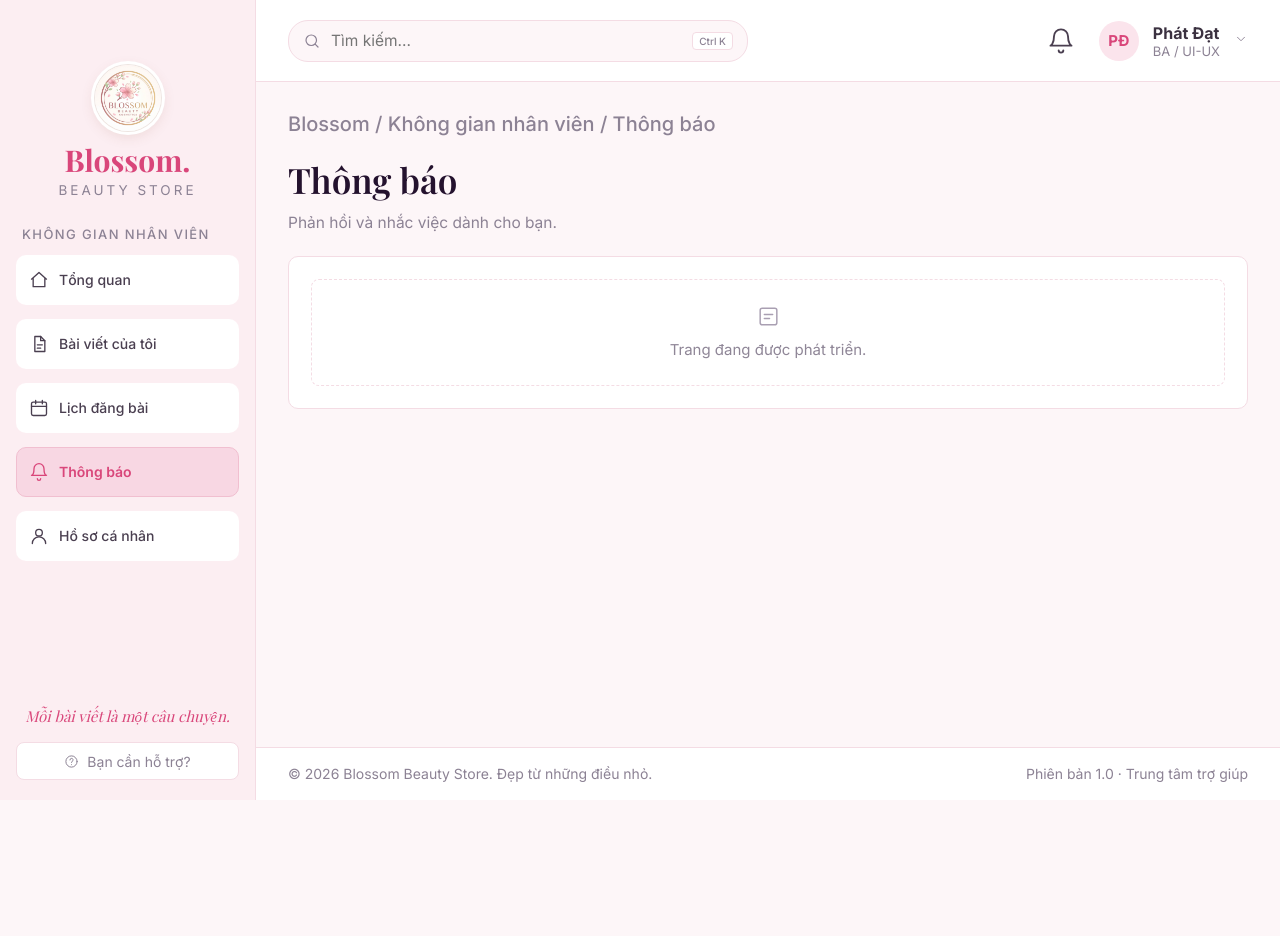
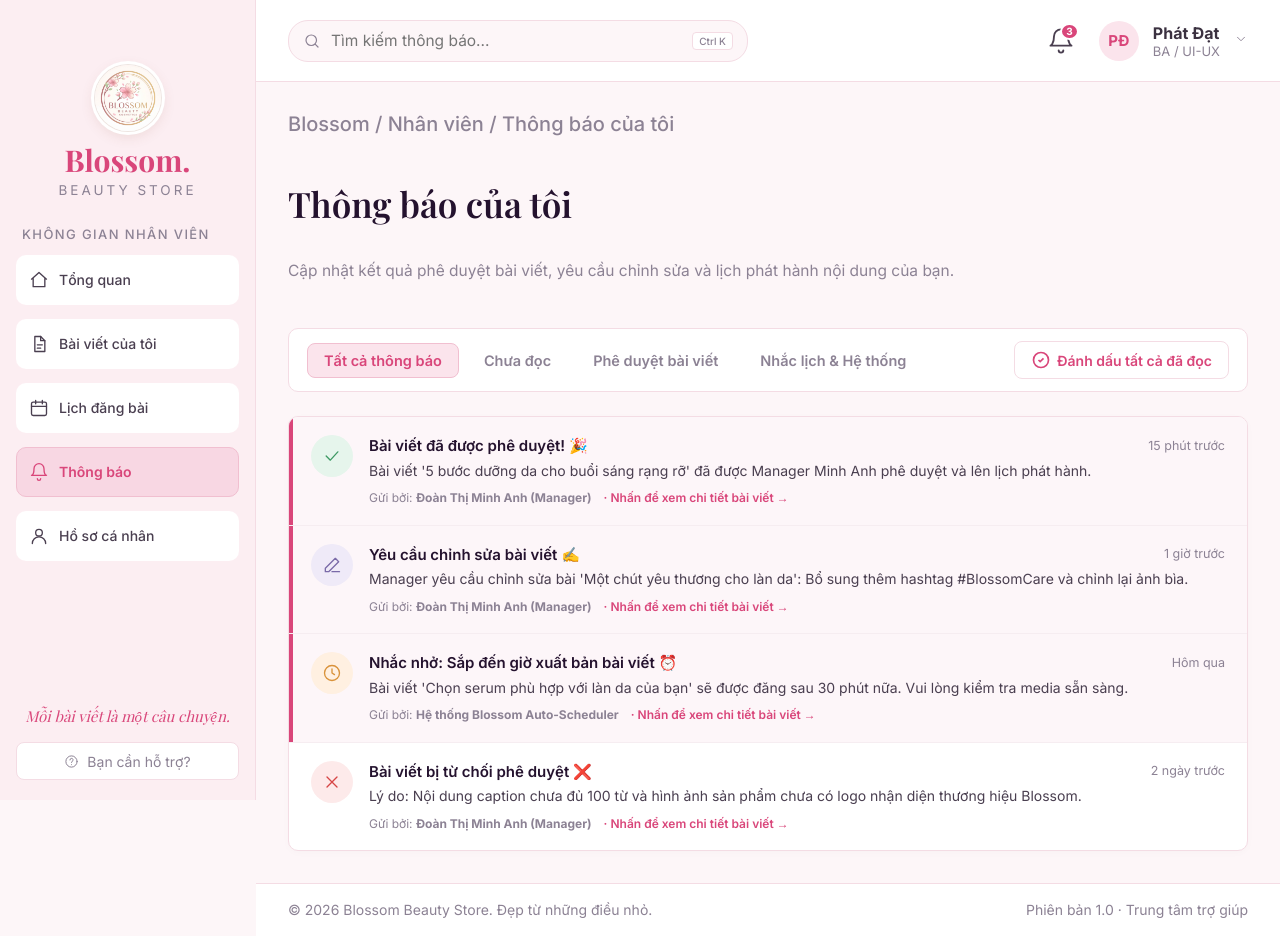
Before and after one commit to BlossomBeauty-Nhom7-Rikkeilap2/Frontend, a plain HTML site: page pages/staff/notifications.html in a window 1280 px wide. Before the commit the page ends 800 px from the top, so only its background shows below. Drawn offline with nearby package versions, Linux system fonts and the light colour scheme; a web font is replaced by a local one.

Commit message:
feat(T06A668): hoàn thiện UI Notification Bell, Trung tâm thông báo & Modal chi tiết với Sao chép Caption và Tải xuống Media

```diff
--- /dev/null
+++ b/css/notifications.css
@@ -0,0 +1,311 @@
+/* ==========================================================
+   BLOSSOM BEAUTY STORE – Notification Center & Modal (FR-12 / T06A668)
+   Đồng bộ 100% với Design System: common.css, layout.css, components.css
+   ========================================================== */
+
+.notif-workspace {
+    display: flex;
+    flex-direction: column;
+    gap: 24px;
+}
+
+/* ---------- 1. ACTION BAR & TABS ---------- */
+.notif-bar {
+    display: flex;
+    align-items: center;
+    justify-content: space-between;
+    gap: 16px;
+    flex-wrap: wrap;
+    background: #fff;
+    border: 1px solid var(--pink-line, #f4dce4);
+    border-radius: var(--radius, 10px);
+    padding: 12px 18px;
+}
+
+.notif-tabs {
+    display: flex;
+    gap: 8px;
+}
+
+.notif-tab-btn {
+    display: inline-flex;
+    align-items: center;
+    gap: 8px;
+    padding: 8px 16px;
+    border: 1px solid transparent;
+    border-radius: 8px;
+    background: transparent;
+    font-size: 14.5px;
+    font-weight: 600;
+    color: var(--muted, #8c8294);
+    cursor: pointer;
+    transition: all .2s;
+}
+
+.notif-tab-btn:hover {
+    color: var(--pink, #d9467a);
+    background: var(--pink-bg, #fdf6f8);
+}
+
+.notif-tab-btn.active {
+    background: var(--pink-soft, #fbe4ec);
+    color: var(--pink, #d9467a);
+    border-color: var(--pink-border, #f1bfd0);
+}
+
+.notif-actions {
+    display: flex;
+    align-items: center;
+    gap: 12px;
+}
+
+.btn-mark-all {
+    display: inline-flex;
+    align-items: center;
+    gap: 6px;
+    height: 38px;
+    padding: 0 16px;
+    border-radius: 8px;
+    background: #fff;
+    border: 1px solid var(--pink-line, #f4dce4);
+    font-size: 14px;
+    font-weight: 600;
+    color: var(--pink, #d9467a);
+    cursor: pointer;
+    transition: all .2s;
+}
+
+.btn-mark-all:hover {
+    background: var(--pink-soft, #fbe4ec);
+}
+
+/* ---------- 2. NOTIFICATION LIST ---------- */
+.notif-list-card {
+    background: #fff;
+    border: 1px solid var(--pink-line, #f4dce4);
+    border-radius: var(--radius, 10px);
+    overflow: hidden;
+    box-shadow: 0 2px 8px rgba(0, 0, 0, .02);
+}
+
+.notif-item {
+    display: flex;
+    align-items: flex-start;
+    gap: 16px;
+    padding: 18px 22px;
+    border-bottom: 1px solid #f6edf1;
+    cursor: pointer;
+    transition: background .2s;
+    position: relative;
+}
+
+.notif-item:last-child {
+    border-bottom: none;
+}
+
+.notif-item:hover {
+    background: #fff9fb;
+}
+
+.notif-item.unread {
+    background: #fdf6f9;
+}
+
+.notif-item.unread::before {
+    content: '';
+    position: absolute;
+    left: 0;
+    top: 0;
+    bottom: 0;
+    width: 4px;
+    background: var(--pink, #d9467a);
+}
+
+.notif-icon-box {
+    width: 42px;
+    height: 42px;
+    border-radius: 50%;
+    display: flex;
+    align-items: center;
+    justify-content: center;
+    flex: none;
+}
+
+.notif-icon-box.approved  { background: var(--green-bg, #e6f5ec);  color: var(--green, #3f9a65); }
+.notif-icon-box.revision  { background: var(--purple-bg, #efeaf8); color: var(--purple, #7a6aa8); }
+.notif-icon-box.rejected  { background: var(--red-bg, #fdeaea);    color: var(--red, #d64545); }
+.notif-icon-box.reminder  { background: var(--orange-bg, #fff0e1); color: var(--orange, #d9923a); }
+.notif-icon-box.submitted { background: var(--pink-soft, #fbe4ec); color: var(--pink, #d9467a); }
+.notif-icon-box.system    { background: #edf2f7; color: #4a5568; }
+
+.notif-content {
+    flex: 1;
+    display: flex;
+    flex-direction: column;
+    gap: 4px;
+}
+
+.notif-title-row {
+    display: flex;
+    align-items: center;
+    justify-content: space-between;
+    gap: 12px;
+}
+
+.notif-title {
+    font-size: 15px;
+    font-weight: 600;
+    color: var(--text-strong, #24122e);
+}
+
+.notif-time {
+    font-size: 12.5px;
+    color: var(--muted, #8c8294);
+    white-space: nowrap;
+}
+
+.notif-msg {
+    font-size: 14px;
+    color: var(--text-2, #4a3f50);
+    line-height: 1.45;
+}
+
+.notif-meta {
+    display: flex;
+    align-items: center;
+    gap: 12px;
+    margin-top: 4px;
+    font-size: 12px;
+    color: var(--muted, #8c8294);
+}
+
+/* ---------- 3. POST DETAIL MODAL (FR-12 CORE) ---------- */
+.modal--lg,
+.modal:has(.post-detail-modal-grid) {
+    max-width: 860px !important;
+}
+
+.post-detail-modal-grid {
+    display: grid;
+    grid-template-columns: 280px 1fr;
+    gap: 24px;
+    align-items: start;
+}
+
+.detail-media-pane {
+    display: flex;
+    flex-direction: column;
+    gap: 12px;
+    background: #fdf8fa;
+    border: 1px solid var(--pink-line, #f4dce4);
+    border-radius: 10px;
+    padding: 12px;
+}
+
+.detail-media-preview-img {
+    width: 100%;
+    height: 260px;
+    object-fit: cover;
+    border-radius: 8px;
+    background: #e2e8f0;
+}
+
+.btn-download-media {
+    display: inline-flex;
+    align-items: center;
+    justify-content: center;
+    gap: 8px;
+    width: 100%;
+    height: 40px;
+    background: #fff;
+    border: 1px solid var(--pink, #d9467a);
+    border-radius: 8px;
+    color: var(--pink, #d9467a);
+    font-size: 14px;
+    font-weight: 600;
+    cursor: pointer;
+    transition: all .2s;
+}
+
+.btn-download-media:hover {
+    background: var(--pink, #d9467a);
+    color: #fff;
+}
+
+.detail-content-pane {
+    display: flex;
+    flex-direction: column;
+    gap: 16px;
+}
+
+.detail-header-meta {
+    display: flex;
+    align-items: center;
+    justify-content: space-between;
+    gap: 12px;
+    flex-wrap: wrap;
+}
+
+.btn-copy-caption {
+    display: inline-flex;
+    align-items: center;
+    gap: 6px;
+    padding: 6px 12px;
+    background: #fff;
+    border: 1px solid var(--pink-border, #f1bfd0);
+    border-radius: 6px;
+    color: var(--pink, #d9467a);
+    font-size: 13px;
+    font-weight: 600;
+    cursor: pointer;
+    transition: all .2s;
+}
+
+.btn-copy-caption:hover {
+    background: var(--pink-soft, #fbe4ec);
+}
+
+.btn-copy-caption.copied {
+    background: var(--green-bg, #e6f5ec);
+    color: var(--green, #3f9a65);
+    border-color: var(--green-bd, #c6e6d2);
+}
+
+.caption-box {
+    background: #faf7f8;
+    border: 1px solid var(--pink-line, #f4dce4);
+    border-radius: 8px;
+    padding: 14px;
+    font-size: 14px;
+    line-height: 1.6;
+    color: var(--text, #3b3140);
+    max-height: 200px;
+    overflow-y: auto;
+    white-space: pre-wrap;
+}
+
+/* TOPBAR BELL BADGE */
+.bell-badge {
+    position: absolute;
+    top: -4px;
+    right: -4px;
+    background: var(--pink, #d9467a);
+    color: #fff;
+    font-size: 10px;
+    font-weight: 700;
+    min-width: 17px;
+    height: 17px;
+    border-radius: 50%;
+    display: flex;
+    align-items: center;
+    justify-content: center;
+    padding: 0 4px;
+    border: 2px solid #fff;
+}
+
+/* RESPONSIVE */
+@media (max-width: 768px) {
+    .post-detail-modal-grid {
+        grid-template-columns: 1fr;
+    }
+}
--- /dev/null
+++ b/js/notifications-page.js
@@ -0,0 +1,157 @@
+/* ==========================================================
+   BLOSSOM BEAUTY STORE – NOTIFICATIONS PAGE LOGIC (FR-12 / T06A668)
+   Danh sách thông báo, tab lọc, đánh dấu is_read, mở Post Detail Modal
+   ========================================================== */
+
+(function () {
+    "use strict";
+
+    let activeTab = "ALL"; // 'ALL' | 'UNREAD' | 'APPROVAL' | 'SYSTEM'
+
+    function formatRelative(isoStr) {
+        if (!isoStr) return "Vừa xong";
+        try {
+            const d = new Date(isoStr);
+            const now = new Date();
+            const diffMin = Math.round((now - d) / 60000);
+            if (diffMin < 1) return "Vừa xong";
+            if (diffMin < 60) return diffMin + " phút trước";
+            const diffHours = Math.round(diffMin / 60);
+            if (diffHours < 24) return diffHours + " giờ trước";
+            return d.toLocaleDateString("vi-VN");
+        } catch (e) {
+            return isoStr;
+        }
+    }
+
+    function getFilteredList() {
+        if (!window.NotificationsStore) return [];
+        const all = window.NotificationsStore.getNotifications();
+        const role = (window.Auth && window.Auth.getRole()) || "MANAGER";
+
+        return all.filter(function (n) {
+            // Role filter
+            if (n.recipientRole && n.recipientRole !== role && n.recipientRole !== "ALL") {
+                return false;
+            }
+
+            if (activeTab === "UNREAD") return !n.is_read;
+            if (activeTab === "APPROVAL") return n.type === "approved" || n.type === "rejected" || n.type === "revision" || n.type === "submitted";
+            if (activeTab === "SYSTEM") return n.type === "system" || n.type === "reminder" || n.type === "published";
+            return true;
+        });
+    }
+
+    function renderNotifications() {
+        const container = document.getElementById("notifListContainer");
+        if (!container) return;
+
+        const list = getFilteredList();
+
+        if (!list.length) {
+            container.innerHTML =
+                '<div style="text-align:center;padding:56px 20px;color:var(--muted);">' +
+                    UI.icon("bell") +
+                    '<div style="font-size:15px;margin-top:8px;">Không có thông báo nào trong danh mục này.</div>' +
+                '</div>';
+            return;
+        }
+
+        container.innerHTML = list.map(function (n) {
+            let iconBoxClass = "system";
+            let iconSvg = UI.icon("bell");
+
+            if (n.type === "approved") {
+                iconBoxClass = "approved";
+                iconSvg = UI.icon("tick");
+            } else if (n.type === "revision") {
+                iconBoxClass = "revision";
+                iconSvg = UI.icon("edit");
+            } else if (n.type === "rejected") {
+                iconBoxClass = "rejected";
+                iconSvg = UI.icon("close");
+            } else if (n.type === "reminder") {
+                iconBoxClass = "reminder";
+                iconSvg = UI.icon("clock");
+            } else if (n.type === "submitted") {
+                iconBoxClass = "submitted";
+                iconSvg = UI.icon("clipboard");
+            }
+
+            const unreadClass = n.is_read ? "" : " unread";
+            const timeText = n.time_relative || formatRelative(n.time);
+
+            return (
+                '<div class="notif-item' + unreadClass + '" data-notif-id="' + n.id + '" data-post-id="' + (n.postId || '') + '">' +
+                    '<div class="notif-icon-box ' + iconBoxClass + '">' + iconSvg + '</div>' +
+                    '<div class="notif-content">' +
+                        '<div class="notif-title-row">' +
+                            '<span class="notif-title">' + UI.esc(n.title) + '</span>' +
+                            '<span class="notif-time">' + UI.esc(timeText) + '</span>' +
+                        '</div>' +
+                        '<p class="notif-msg">' + UI.esc(n.message) + '</p>' +
+                        '<div class="notif-meta">' +
+                            '<span>Gửi bởi: <b>' + UI.esc(n.author || "Hệ thống Blossom") + '</b></span>' +
+                            (n.postId ? '<span style="color:var(--pink);font-weight:600;">· Nhấn để xem chi tiết bài viết →</span>' : '') +
+                        '</div>' +
+                    '</div>' +
+                '</div>'
+            );
+        }).join("");
+    }
+
+    function bindEvents() {
+        // Tab switching
+        document.querySelectorAll("[data-notif-tab]").forEach(function (btn) {
+            btn.addEventListener("click", function () {
+                activeTab = btn.dataset.notifTab;
+                document.querySelectorAll("[data-notif-tab]").forEach(function (b) {
+                    b.classList.toggle("active", b === btn);
+                });
+                renderNotifications();
+            });
+        });
+
+        // Mark all as read
+        const markAllBtn = document.getElementById("btnMarkAllRead");
+        if (markAllBtn) {
+            markAllBtn.addEventListener("click", function () {
+                if (window.NotificationsStore) {
+                    window.NotificationsStore.markAllAsRead();
+                    renderNotifications();
+                    UI.toast("success", "Đã đánh dấu tất cả đã đọc", "Toàn bộ thông báo đã được cập nhật trạng thái đã đọc.");
+                }
+            });
+        }
+
+        // Click on notification item
+        const container = document.getElementById("notifListContainer");
+        if (container) {
+            container.addEventListener("click", function (e) {
+                const item = e.target.closest("[data-notif-id]");
+                if (!item) return;
+
+                const notifId = Number(item.dataset.notifId);
+                const postId = item.dataset.postId ? Number(item.dataset.postId) : null;
+
+                if (window.NotificationsStore) {
+                    window.NotificationsStore.markAsRead(notifId);
+                    item.classList.remove("unread");
+                }
+
+                if (postId && window.openPostDetailModal) {
+                    window.openPostDetailModal(postId);
+                }
+            });
+        }
+
+        window.addEventListener("blossom_notifications_updated", function () {
+            renderNotifications();
+        });
+    }
+
+    document.addEventListener("DOMContentLoaded", function () {
+        renderNotifications();
+        bindEvents();
+    });
+})();
--- a/pages/admin/dashboard.html
+++ b/pages/admin/dashboard.html
@@ -15,6 +15,7 @@
     <link rel="stylesheet" href="../../css/components.css">
     <!-- CSS riêng của trang -->
     <link rel="stylesheet" href="../../css/admin/dashboard.css">
+    <link rel="stylesheet" href="../../css/notifications.css">
 
     <!-- Kiểm tra đăng nhập + phân quyền (chạy trước khi hiển thị trang) -->
     <script src="../../js/auth.js"></script>
@@ -86,6 +87,7 @@
     <!-- JavaScript: component → layout → logic của trang -->
     <script src="../../js/components.js"></script>
     <script src="../../js/layout.js"></script>
+    <script src="../../js/notifications-store.js"></script>
     <script src="../../js/admin/dashboard.js"></script>
 
 </body>
--- a/pages/staff/notifications.html
+++ b/pages/staff/notifications.html
@@ -3,20 +3,26 @@
 <head>
     <meta charset="UTF-8">
     <meta name="viewport" content="width=device-width, initial-scale=1">
-    <title>Blossom - Thông báo</title>
+    <link rel="icon" type="image/png" href="../../assets/logo.png">
+    <title>Blossom Staff – Thông báo của tôi</title>
 
+    <!-- Google Fonts -->
     <link href="https://fonts.googleapis.com/css2?family=Playfair+Display:ital,wght@0,400;0,500;0,600;0,700;1,400&family=Inter:wght@400;500;600;700&display=swap" rel="stylesheet">
 
-    <!-- CSS dùng chung (thêm css riêng của trang bên dưới nếu cần) -->
+    <!-- CSS dùng chung -->
     <link rel="stylesheet" href="../../css/common.css">
     <link rel="stylesheet" href="../../css/layout.css">
     <link rel="stylesheet" href="../../css/components.css">
+    <!-- CSS riêng của trang -->
+    <link rel="stylesheet" href="../../css/notifications.css">
 
-    <!-- Kiểm tra đăng nhập + phân quyền (chạy trước khi hiển thị trang) -->
+    <!-- Kiểm tra đăng nhập + phân quyền -->
+    <script src="../../js/api.js"></script>
     <script src="../../js/auth.js"></script>
     <script src="../../js/permissions.js"></script>
 </head>
-<body>
+
+<body data-search="Tìm kiếm thông báo..." data-active="notifications.html">
 
     <!-- Sidebar + Header + Footer do js/layout.js render -->
     <aside class="sidebar" id="sidebar"></aside>
@@ -24,21 +30,47 @@
     <div class="main">
         <header class="topbar" id="topbar"></header>
 
-        <main class="content">
-            <div class="crumb">Blossom / Không gian nhân viên / Thông báo</div>
-            <h2 class="page-title">Thông báo</h2>
-            <p class="page-sub">Phản hồi và nhắc việc dành cho bạn.</p>
+        <main class="content notif-workspace">
 
-            <!-- TODO: nội dung trang -->
-            <section class="card">
-                <div class="empty-state"><i data-icon="empty"></i><span>Trang đang được phát triển.</span></div>
-            </section>
+            <div class="crumb">Blossom / Nhân viên / Thông báo của tôi</div>
+
+            <h2 class="page-title">Thông báo của tôi</h2>
+
+            <p class="page-sub">
+                Cập nhật kết quả phê duyệt bài viết, yêu cầu chỉnh sửa và lịch phát hành nội dung của bạn.
+            </p>
+
+            <!-- 1. TABS & ACTIONS -->
+            <div class="notif-bar">
+                <div class="notif-tabs">
+                    <button type="button" class="notif-tab-btn active" data-notif-tab="ALL">Tất cả thông báo</button>
+                    <button type="button" class="notif-tab-btn" data-notif-tab="UNREAD">Chưa đọc</button>
+                    <button type="button" class="notif-tab-btn" data-notif-tab="APPROVAL">Phê duyệt bài viết</button>
+                    <button type="button" class="notif-tab-btn" data-notif-tab="SYSTEM">Nhắc lịch & Hệ thống</button>
+                </div>
+
+                <div class="notif-actions">
+                    <button type="button" class="btn-mark-all" id="btnMarkAllRead">
+                        <svg class="ico" viewBox="0 0 24 24" fill="none" stroke="currentColor" stroke-width="2"><path d="m9 12 2 2 4-4"/><circle cx="12" cy="12" r="9"/></svg>
+                        <span>Đánh dấu tất cả đã đọc</span>
+                    </button>
+                </div>
+            </div>
+
+            <!-- 2. NOTIFICATIONS LIST -->
+            <section class="notif-list-card" id="notifListContainer"></section>
+
         </main>
 
         <footer class="footer" id="footer"></footer>
     </div>
 
+    <!-- JavaScript: component → layout → notifications-store → post-detail-modal → notifications-page -->
     <script src="../../js/components.js"></script>
     <script src="../../js/layout.js"></script>
+    <script src="../../js/notifications-store.js"></script>
+    <script src="../../js/post-detail-modal.js"></script>
+    <script src="../../js/notifications-page.js"></script>
+
 </body>
 </html>
```
Also changed, not shown: pages/admin/notifications.html (+44 -12 lines), pages/staff/dashboard.html (+2 -0 lines).
